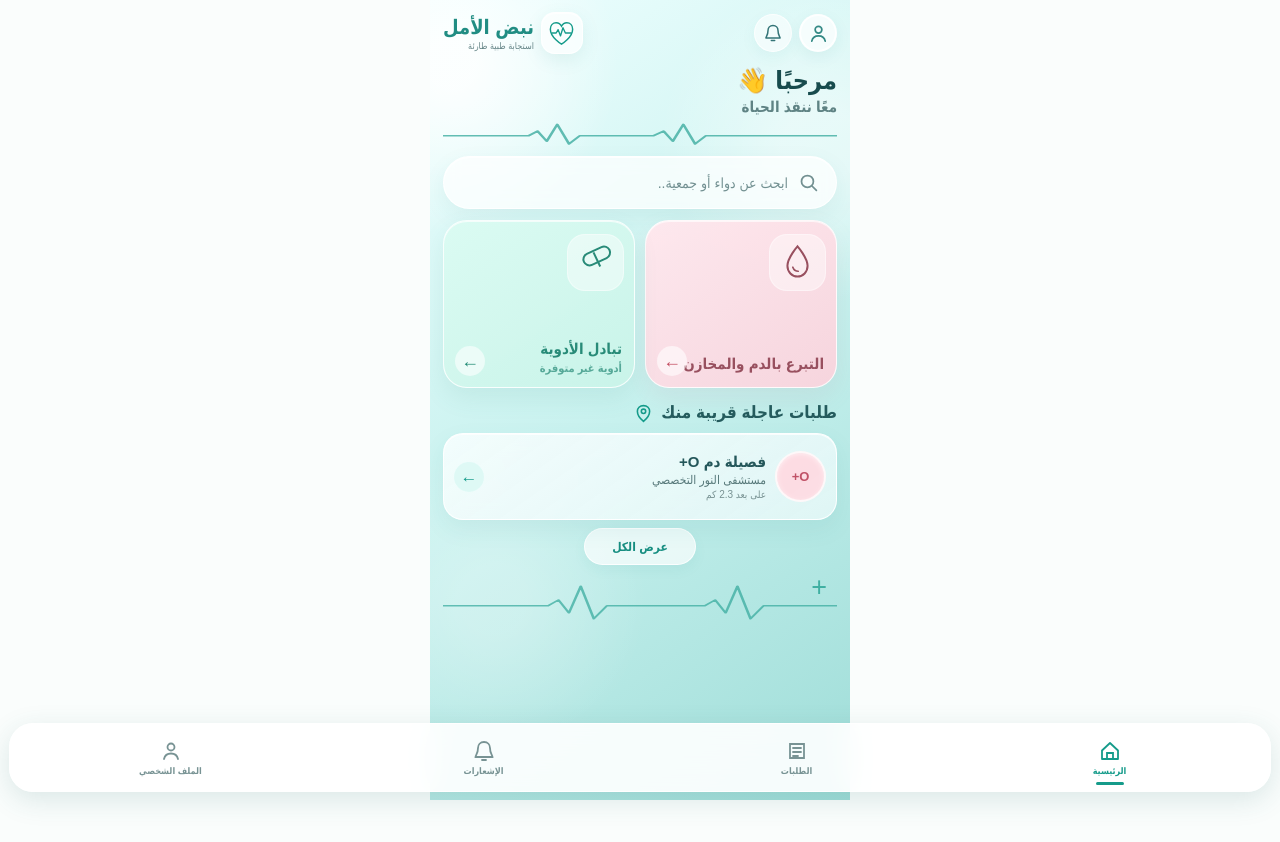
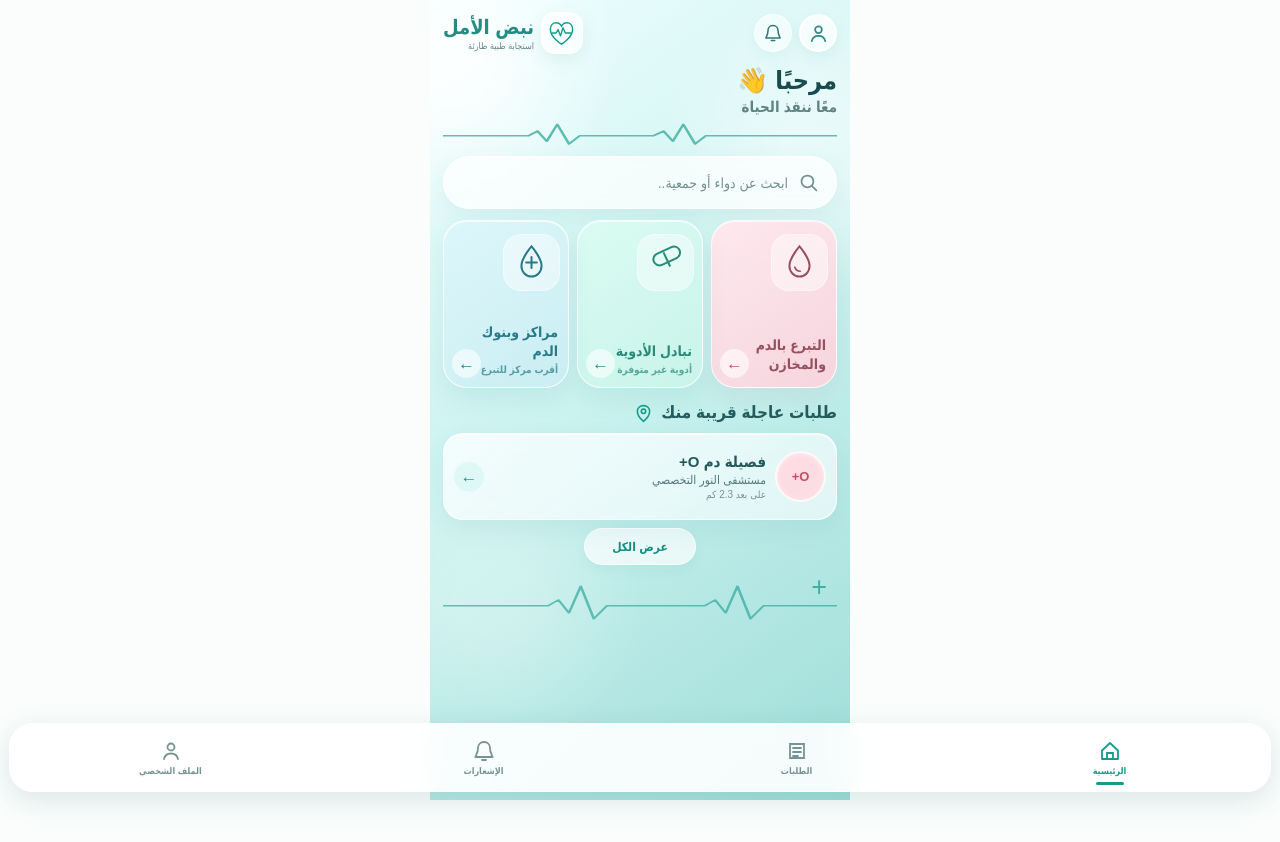
Before and after one commit to saedhamdy660-wq/nabd-alamal-frontend, a React (Vite) app: page /home in a window 1280 px wide. Shown: the top 842 px of the page. Built offline with nearby package versions, Linux system fonts and the light colour scheme; no server answers.

Commit message:
Update Home.jsx

```diff
--- a/src/pages/Home.jsx
+++ b/src/pages/Home.jsx
@@ -212,7 +212,7 @@ export default function Home() {
         {/* ================= SERVICES ================= */}
         <section className="services-section">
 
-          {/* BLOOD */}
+          {/* BLOOD DONATION */}
           <Link
             to="/blood"
             className="home-service blood-service"
@@ -289,6 +289,58 @@ export default function Home() {
 
               <p>
                 أدوية غير متوفرة
+              </p>
+
+            </div>
+
+            <div className="service-arrow">
+              ←
+            </div>
+
+          </Link>
+
+
+          {/* BLOOD CENTERS */}
+          <Link
+            to="/blood-centers"
+            className="home-service blood-centers-service"
+          >
+
+            <div className="service-icon">
+              <svg
+                viewBox="0 0 64 64"
+                fill="none"
+              >
+                <path
+                  d="M32 8C32 8 17 25 17 37C17 46 23.7 53 32 53C40.3 53 47 46 47 37C47 25 32 8 32 8Z"
+                  stroke="currentColor"
+                  strokeWidth="3"
+                />
+
+                <path
+                  d="M32 24V40"
+                  stroke="currentColor"
+                  strokeWidth="3"
+                  strokeLinecap="round"
+                />
+
+                <path
+                  d="M24 32H40"
+                  stroke="currentColor"
+                  strokeWidth="3"
+                  strokeLinecap="round"
+                />
+              </svg>
+            </div>
+
+            <div className="service-content">
+
+              <h3>
+                مراكز وبنوك الدم
+              </h3>
+
+              <p>
+                أقرب مركز للتبرع
               </p>
 
             </div>
@@ -896,9 +948,9 @@ export default function Home() {
           display: grid;
 
           grid-template-columns:
-            1fr 1fr;
-
-          gap: 10px;
+            repeat(3, minmax(0, 1fr));
+
+          gap: 8px;
 
           margin-bottom: 14px;
         }
@@ -910,7 +962,7 @@ export default function Home() {
 
           padding:
             13px
-            10px
+            8px
             12px;
 
           display: flex;
@@ -978,6 +1030,31 @@ export default function Home() {
         }
 
 
+        /* BLOOD CENTERS CARD */
+
+        .blood-centers-service {
+          color: #287a86;
+
+          background:
+            linear-gradient(
+              145deg,
+              rgba(220,246,250,.96),
+              rgba(201,237,242,.96)
+            );
+
+          border:
+            1px solid rgba(255,255,255,.82);
+
+          box-shadow:
+            0 10px 25px rgba(52,130,145,.10),
+            inset 0 1px 0 rgba(255,255,255,.7);
+        }
+
+        .blood-centers-service .service-arrow {
+          color: #287a86;
+        }
+
+
         /* SERVICE ICON */
 
         .service-icon {
@@ -1017,8 +1094,8 @@ export default function Home() {
         .service-content h3 {
           margin: 0;
 
-          font-size: 15px;
-          line-height: 1.45;
+          font-size: 14px;
+          line-height: 1.4;
 
           font-weight: 800;
         }
@@ -1026,7 +1103,7 @@ export default function Home() {
         .service-content p {
           margin: 2px 0 0;
 
-          font-size: 11px;
+          font-size: 10px;
 
           font-weight: 600;
 
@@ -1039,11 +1116,11 @@ export default function Home() {
         .service-arrow {
           position: absolute;
 
-          left: 11px;
-          bottom: 11px;
-
-          width: 30px;
-          height: 30px;
+          left: 8px;
+          bottom: 9px;
+
+          width: 29px;
+          height: 29px;
 
           display: flex;
           align-items: center;
@@ -1054,7 +1131,7 @@ export default function Home() {
           background:
             rgba(255,255,255,.58);
 
-          font-size: 18px;
+          font-size: 17px;
           font-weight: 700;
         }
 
@@ -1470,7 +1547,7 @@ export default function Home() {
           }
 
           .service-content h3 {
-            font-size: 13px;
+            font-size: 12px;
           }
 
           .section-heading h2 {
```
